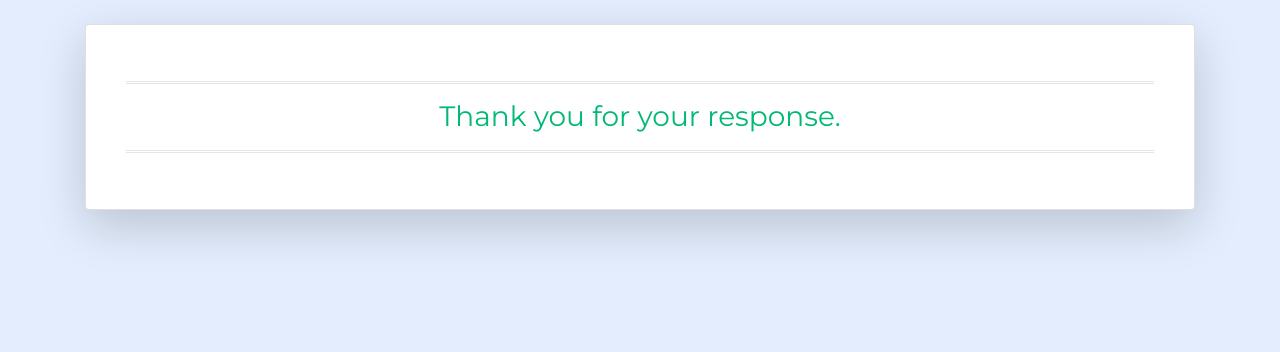
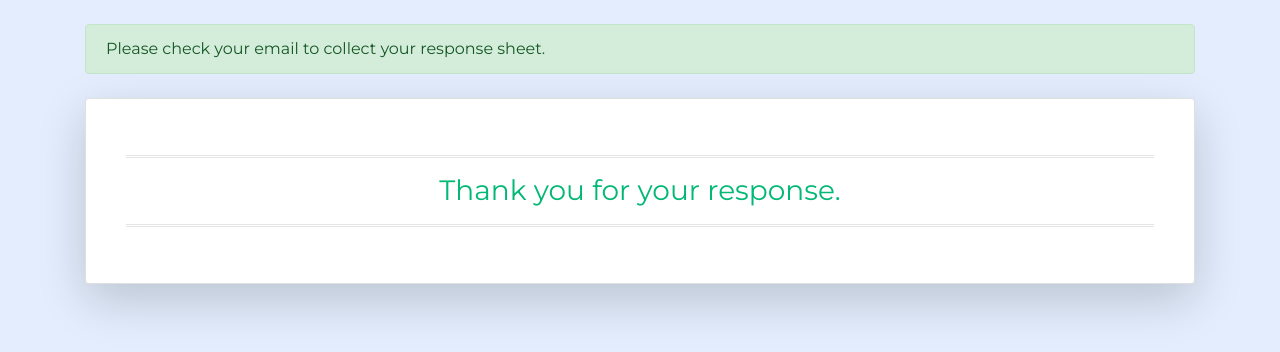
Before and after one commit to TekinaTawar/foodSurvey, a Flask app: page /success in a window 1280 px wide. Shown: the top 352 px of the page. Run offline with Flask 2, Linux system fonts and the light colour scheme; some libraries are stand-ins or nearby versions.

Commit message:
added email message

```diff
--- a/templates/form.html
+++ b/templates/form.html
@@ -29,7 +29,7 @@
                     {% if message %}
                     <div class="alert alert-success" role="alert">
                         {{message | safe}}
-                      </div>
+                    </div>
                     {% endif %}
                     <!-- alertends -->
                     <!-- Profile Card -->
--- a/templates/thank.html
+++ b/templates/thank.html
@@ -25,7 +25,9 @@
 <body>
     <!-- Main Container -->
     <div class="container" id="intro">
-
+        <div class="alert alert-success mt-4" role="alert">
+            Please check your email to collect your response sheet.
+        </div>
         <!-- Profile Card -->
         <div class="card mb-4 bg-light shadow-lg bg-white rounded custom mt-4">
             <div class="card-body p-4">
```
